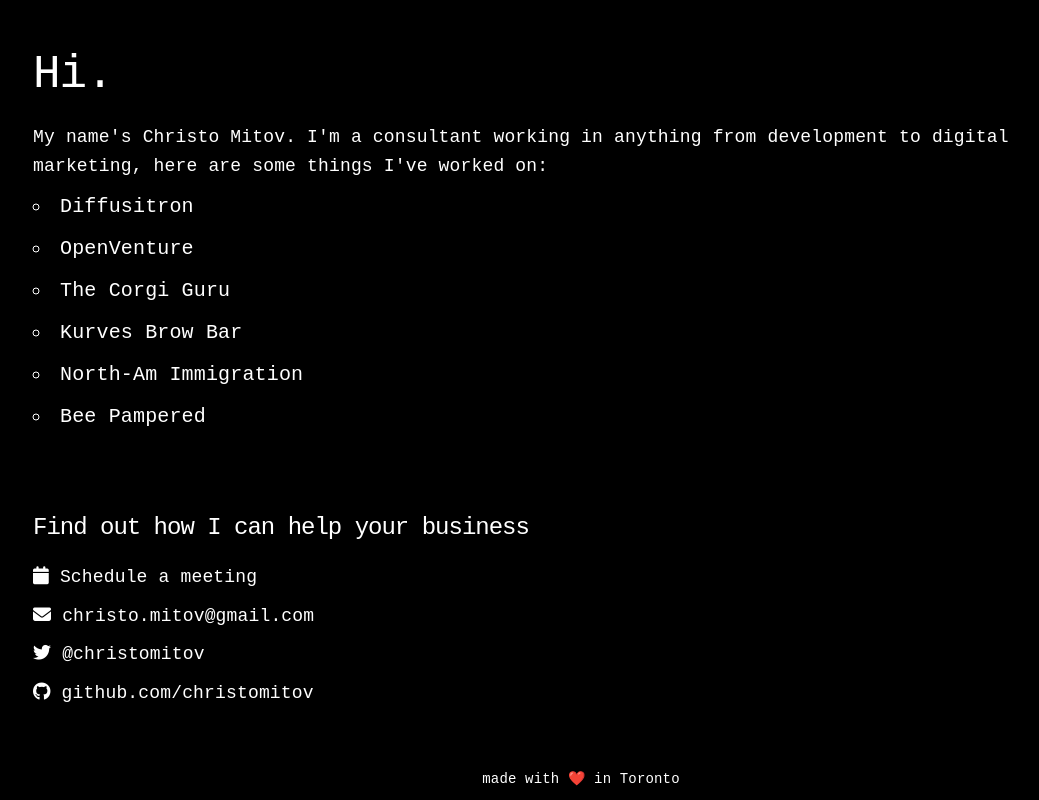
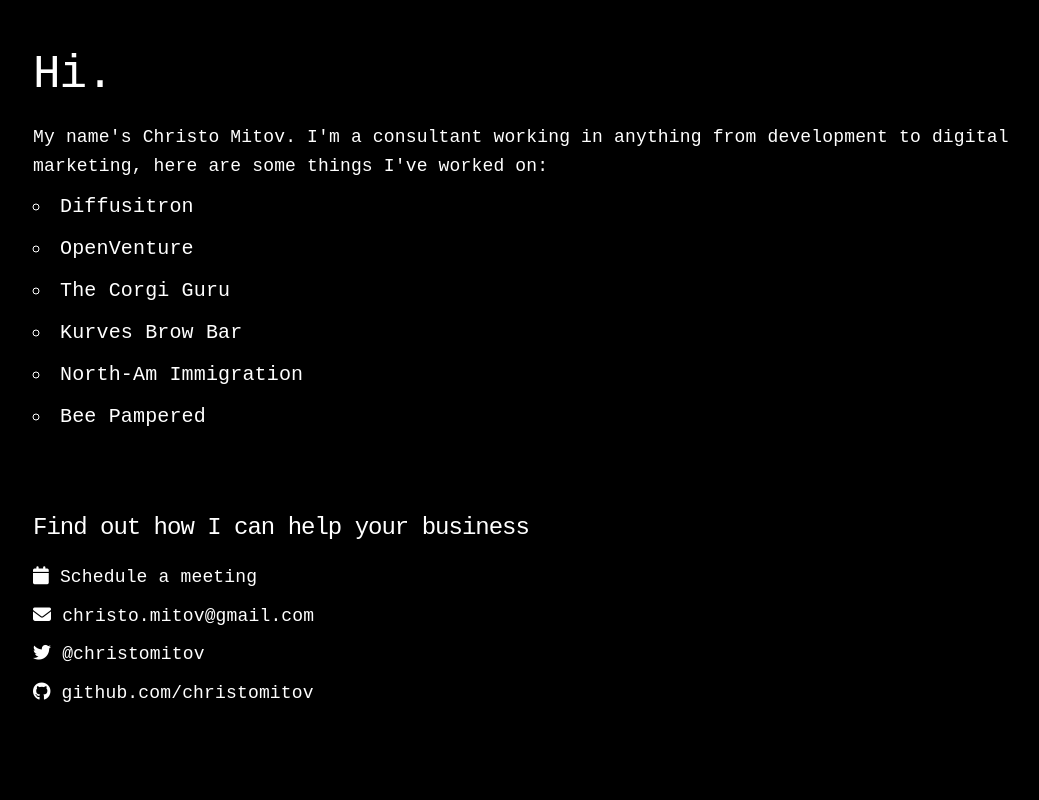
Before and after one commit to christomitov/christomitov.github.io, a plain HTML site: page index.html in a window 1280 px wide. Shown: the whole page, without its empty margins (67-1106 px from the left). Drawn offline with nearby package versions, Linux system fonts and the light colour scheme.

Commit message:
remove footer too problematic

```diff
--- a/index.html
+++ b/index.html
@@ -14,7 +14,7 @@ p {
 </head>
 <body>
   <div class="container">
-    <main style="padding-top:4rem;">
+    <main style="padding-top:4rem; padding-bottom:4em">
       <h1>Hi.</h1>
       <p>My name's <a href="https://linkedin.com/in/cmitov">Christo Mitov</a>.
       I'm a consultant working in anything from development to digital
@@ -42,7 +42,7 @@ p {
     </main>
 
   </div>
-  <footer>made with ❤️ in Toronto</footer>
+<!-- <footer>made with ❤️ in Toronto</footer> -->
 </body>
 <script src="https://cdnjs.cloudflare.com/ajax/libs/jquery/3.3.1/jquery.min.js"></script>
 <script>
```
